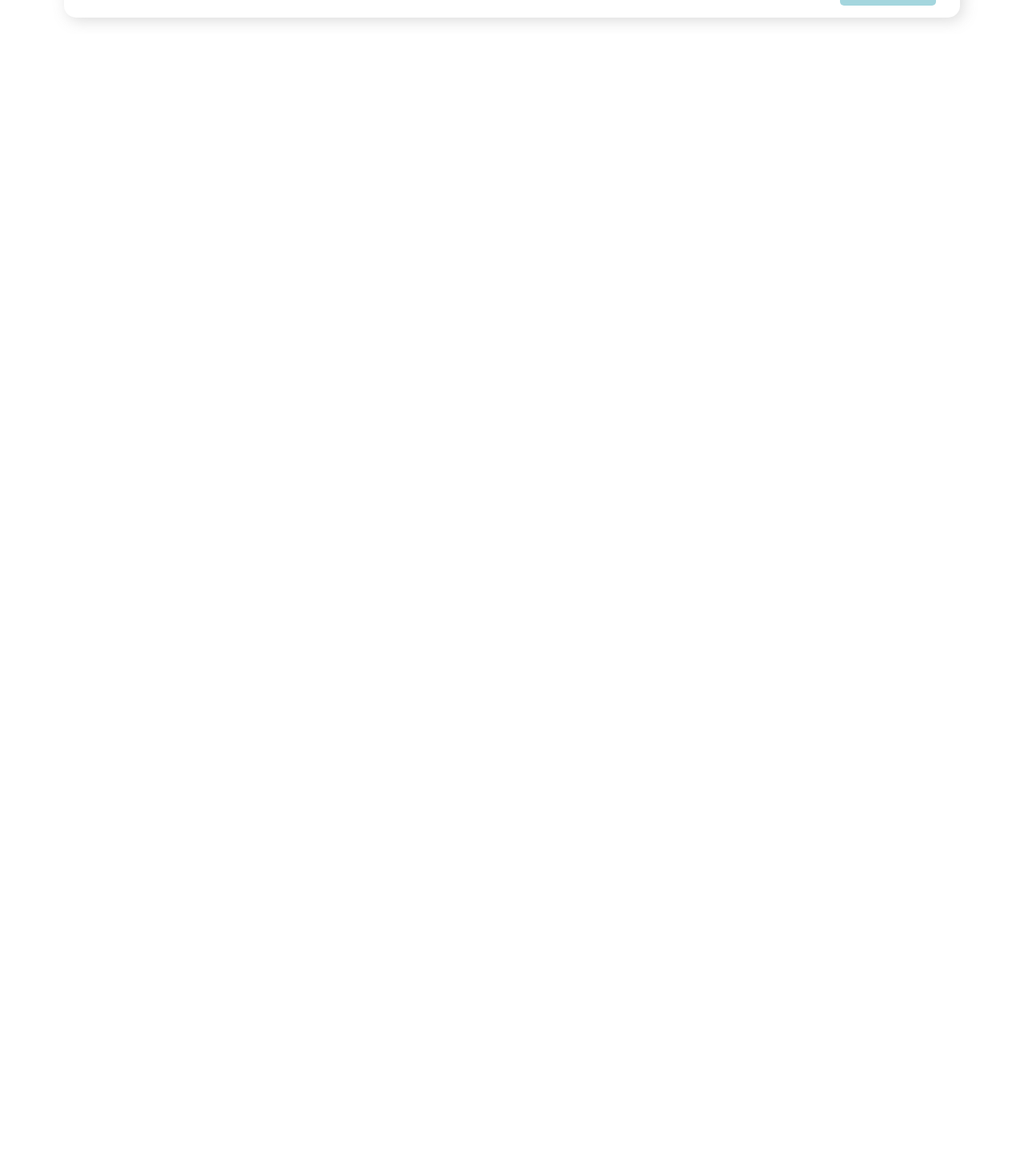
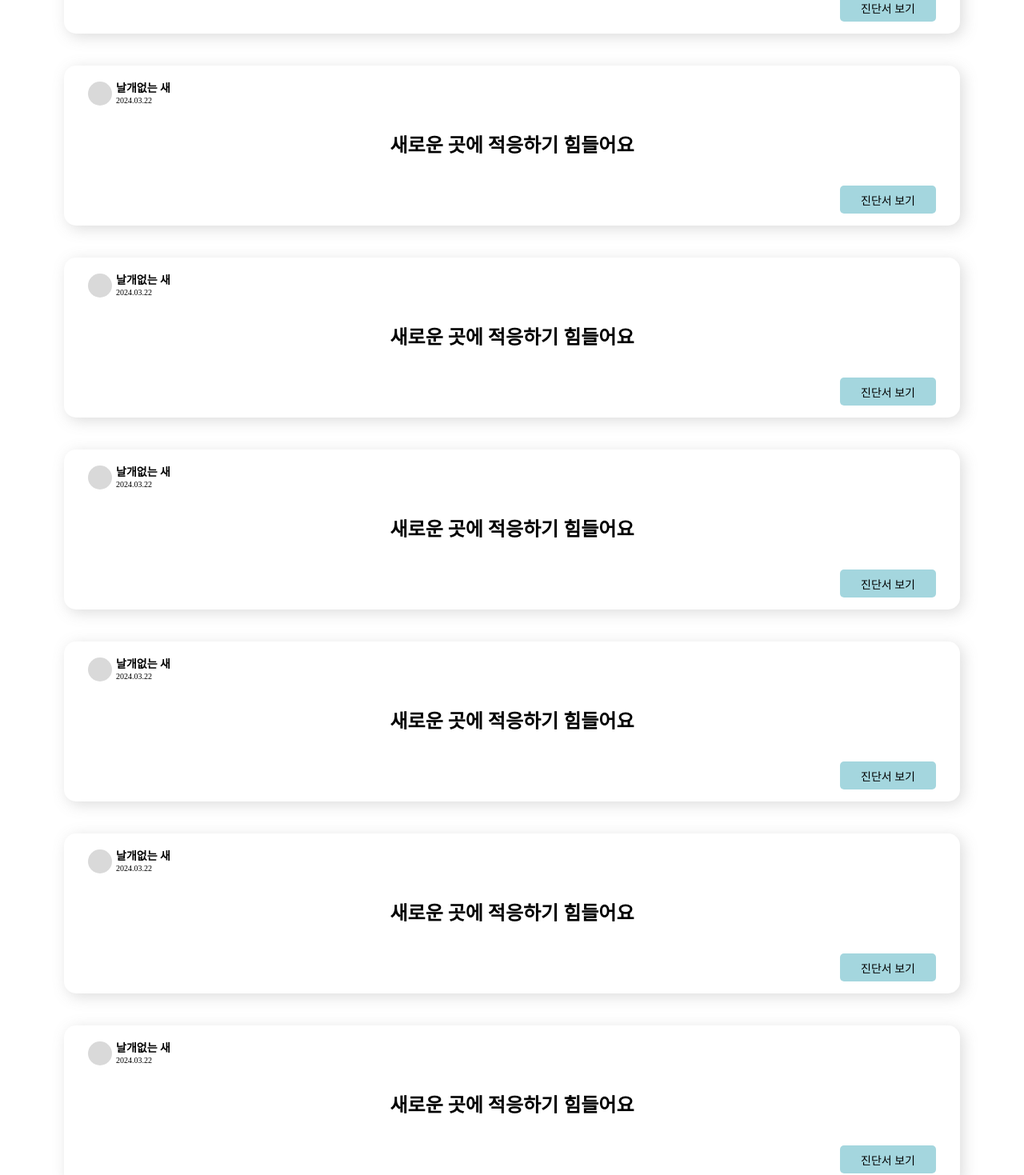
Before and after one commit to kw-bookmedicine/frontend, a React (Create React App) app: page /counseling in a window 1280 px wide. Shown: the part 1262-2731 px from the top of the page at 80% size. Before the commit the page ends 1304 px from the top, so only its background shows below. Built offline with nearby package versions, Linux system fonts and the light colour scheme; no server answers; a web font is replaced by a local one.

Commit message:
:dizzy: 고민 상담 페이지 카테고리 애니메이션 추가

```diff
--- a/src/pages/Counseling.jsx
+++ b/src/pages/Counseling.jsx
@@ -1,4 +1,4 @@
-import React from 'react';
+import React, { useEffect } from 'react';
 
 // COMPONENTS
 import Header from '../components/Header';
@@ -8,6 +8,30 @@ import CnsFeed from '../components/Prescription/CounselingView';
 import '../styles/Counseling/Counseling.css';
 
 const Counseling = () => {
+	// useEffect(() => {
+	// 	const observer = new IntersectionObserver(
+	// 		(items) => {
+	// 			items.forEach((item) => {
+	// 				if (item.isIntersecting) {
+	// 					console.log('visible!');
+	// 					item.target.classList.add('visible');
+	// 				} else {
+	// 					console.log('no');
+	// 					item.target.classList.remove('visible');
+	// 				}
+	// 			});
+	// 		},
+	// 		{ threshold: 0.5 },
+	// 	);
+
+	// 	// const target = document.getElementById('cn_target');
+	// 	const items = document.querySelectorAll('.cnsFeed_card_wrapper');
+	// 	items.forEach((item) => {
+	// 		console.log(item);
+	// 		observer.observe(item);
+	// 	});
+	// }, []);
+
 	return (
 		<>
 			<Header />
@@ -18,7 +42,7 @@ const Counseling = () => {
 						<div className="cns_category">
 							<img
 								src="/icon/art_icon.png"
-								alt=""
+								alt="예술"
 								className="cns_category_img"
 							/>
 							<span className="cns_category_text">예술</span>
@@ -26,7 +50,7 @@ const Counseling = () => {
 						<div className="cns_category">
 							<img
 								src="/icon/history_icon.png"
-								alt=""
+								alt="역사"
 								className="cns_category_img"
 							/>
 							<span className="cns_category_text">역사</span>
@@ -34,7 +58,7 @@ const Counseling = () => {
 						<div className="cns_category">
 							<img
 								src="/icon/philosophy_icon.png"
-								alt=""
+								alt="철학"
 								className="cns_category_img"
 							/>
 							<span className="cns_category_text">철학</span>
@@ -42,7 +66,7 @@ const Counseling = () => {
 						<div className="cns_category">
 							<img
 								src="/icon/social_icon.png"
-								alt=""
+								alt="사회과학"
 								className="cns_category_img"
 							/>
 							<span className="cns_category_text">사회과학</span>
@@ -50,7 +74,7 @@ const Counseling = () => {
 						<div className="cns_category">
 							<img
 								src="/icon/tech_icon.png"
-								alt=""
+								alt="기술과학"
 								className="cns_category_img"
 							/>
 							<span className="cns_category_text">기술과학</span>
@@ -58,7 +82,7 @@ const Counseling = () => {
 						<div className="cns_category">
 							<img
 								src="/icon/science_icon.png"
-								alt=""
+								alt="자연과학"
 								className="cns_category_img"
 							/>
 							<span className="cns_category_text">자연과학</span>
@@ -66,7 +90,7 @@ const Counseling = () => {
 						<div className="cns_category">
 							<img
 								src="/icon/religion_icon.png"
-								alt=""
+								alt="역사"
 								className="cns_category_img"
 							/>
 							<span className="cns_category_text">역사</span>
@@ -74,7 +98,7 @@ const Counseling = () => {
 						<div className="cns_category">
 							<img
 								src="/icon/general_icon.png"
-								alt=""
+								alt="총류"
 								className="cns_category_img"
 							/>
 							<span className="cns_category_text">총류</span>
@@ -82,7 +106,7 @@ const Counseling = () => {
 						<div className="cns_category">
 							<img
 								src="/icon/language_icon.png"
-								alt=""
+								alt="언어"
 								className="cns_category_img"
 							/>
 							<span className="cns_category_text">언어</span>
@@ -90,7 +114,7 @@ const Counseling = () => {
 						<div className="cns_category">
 							<img
 								src="/icon/literature_icon.png"
-								alt=""
+								alt="문학"
 								className="cns_category_img"
 							/>
 							<span className="cns_category_text">문학</span>
@@ -98,11 +122,42 @@ const Counseling = () => {
 					</div>
 				</div>
 				<div className="counseling_feed_wrapper">
-					<CnsFeed />
-					<CnsFeed />
-					<CnsFeed />
-					<CnsFeed />
+					<div id="cnsFeed_card_wrapper">
+						<CnsFeed />
+					</div>
+					<div className="cnsFeed_card_wrapper">
+						<CnsFeed />
+					</div>
+					<div className="cnsFeed_card_wrapper">
+						<CnsFeed />
+					</div>
+					<div className="cnsFeed_card_wrapper">
+						<CnsFeed />
+					</div>
+					<div className="cnsFeed_card_wrapper">
+						<CnsFeed />
+					</div>
+					<div className="cnsFeed_card_wrapper">
+						<CnsFeed />
+					</div>
+					<div className="cnsFeed_card_wrapper">
+						<CnsFeed />
+					</div>
+					<div className="cnsFeed_card_wrapper">
+						<CnsFeed />
+					</div>
+					<div className="cnsFeed_card_wrapper">
+						<CnsFeed />
+					</div>
+
+					<div className="cnsFeed_card_wrapper">
+						<CnsFeed />
+					</div>
+					<div className="cnsFeed_card_wrapper">
+						<CnsFeed />
+					</div>
 				</div>
+				<div id="cn_target"></div>
 			</div>
 		</>
 	);
--- a/src/styles/Counseling/Counseling.css
+++ b/src/styles/Counseling/Counseling.css
@@ -46,6 +46,11 @@
 	width: 50px;
 	height: 50px;
 	object-fit: contain;
+	transition: all 0.2s ease-in-out;
+}
+
+.cns_category_img:hover {
+	transform: scale(1.2, 1.2);
 }
 
 .cns_category_text {
@@ -66,3 +71,24 @@
 	justify-content: center;
 	/* height: 60vh; */
 }
+
+.cnsFeed_card_wrapper {
+	width: 100%;
+	height: 200px;
+	display: flex;
+	justify-content: center;
+	margin: 20px 0;
+	/* transition: all 0.5s ease-in-out; */
+	/* transform: scale(1.5); */
+	opacity: 1;
+}
+
+.cnsFeed_card_wrapper .visible {
+	transform: scale(1);
+	opacity: 0;
+}
+
+#cn_target {
+	width: 100%;
+	height: 10px;
+}
```
